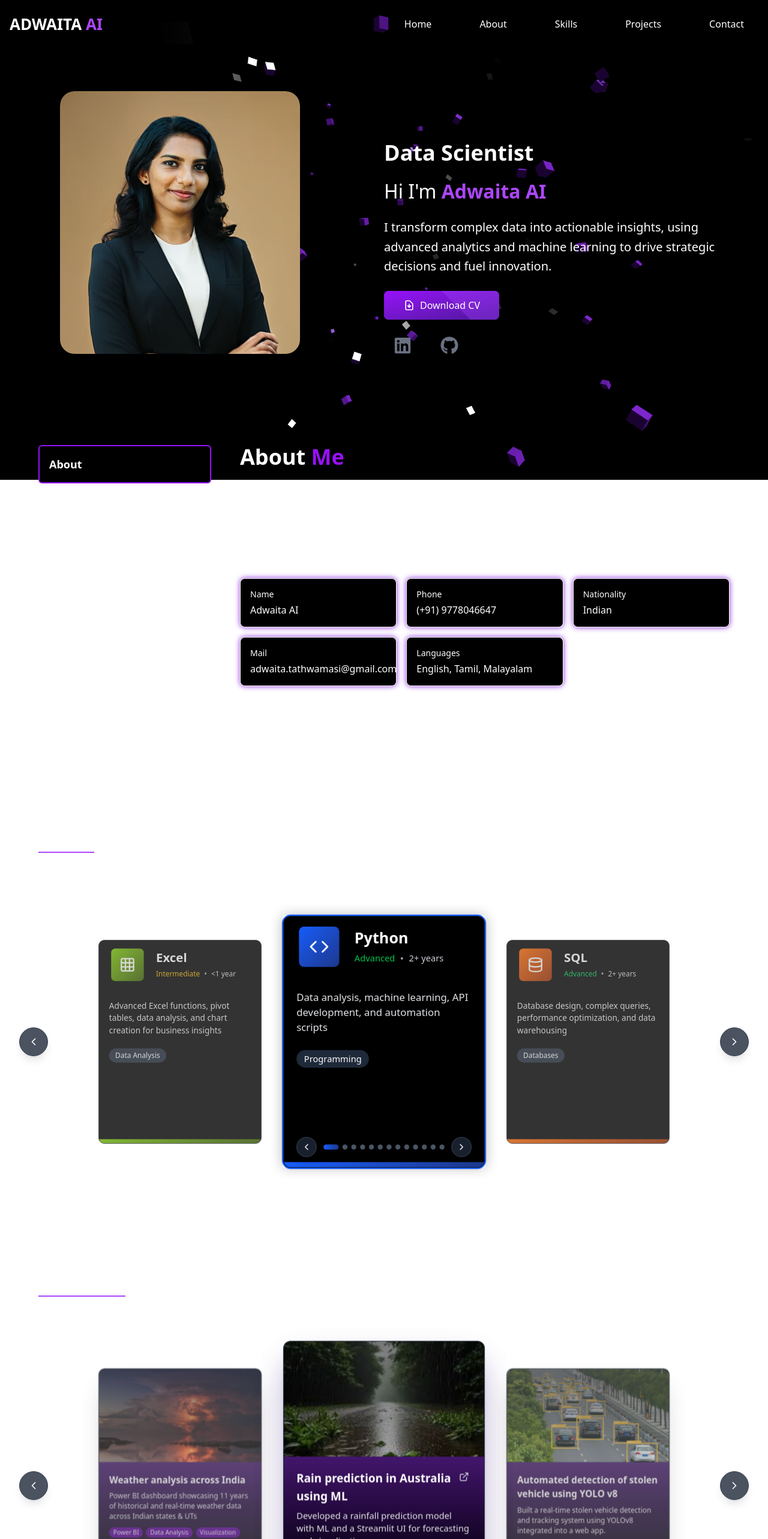
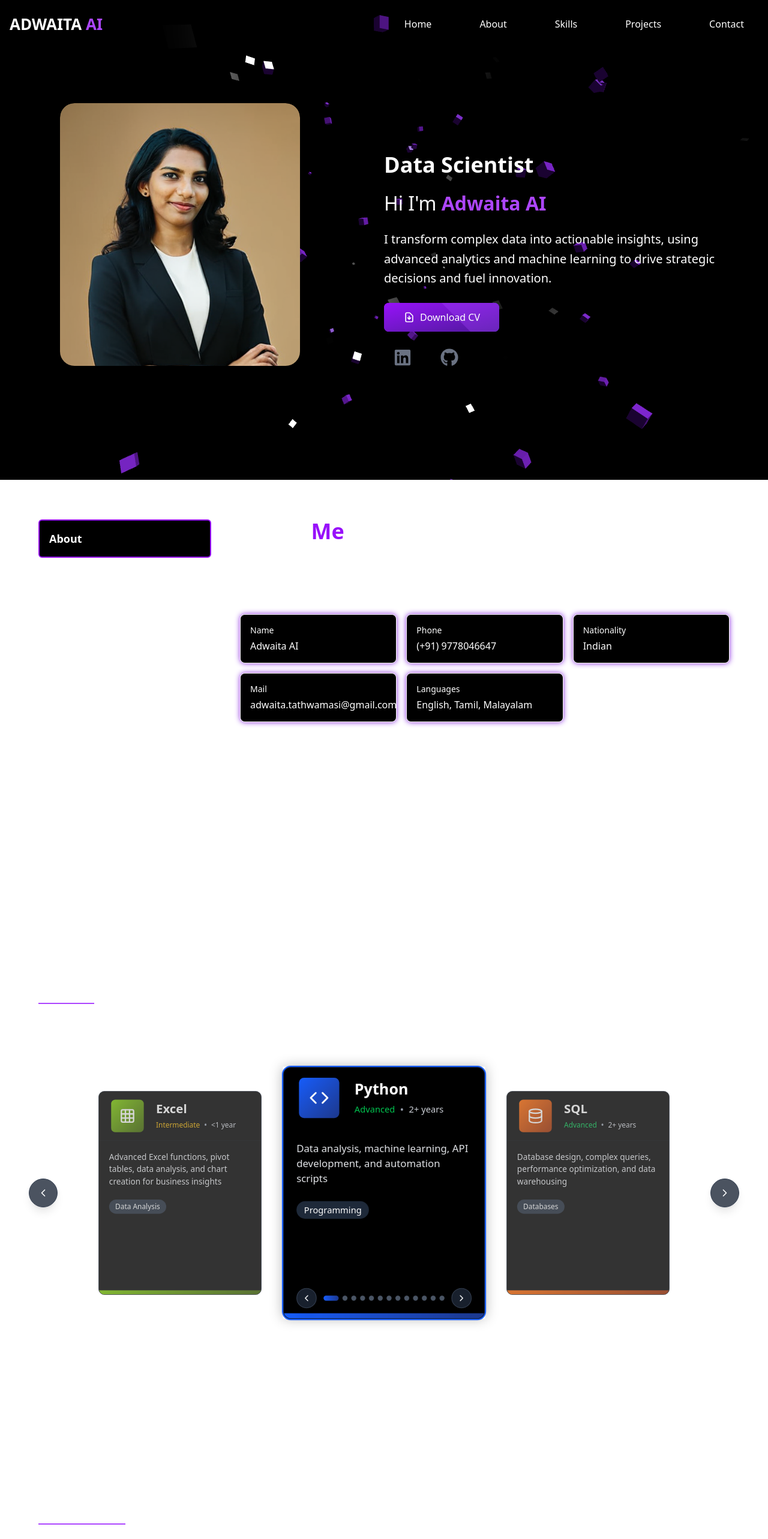
Before and after one commit to adwaita-ai/Adwaita_Portfolio, a Next.js app: page / in a window 1280 px wide. Shown: the top 2566 px of the page at 60% size. Built offline with nearby package versions, Linux system fonts and the light colour scheme.

Commit message:
Auto update

```diff
--- a/src/app/About/About.jsx
+++ b/src/app/About/About.jsx
@@ -9,6 +9,7 @@ const About = () => {
       case 'about':
         return (
           <>
+          <div className=''>
             <div className="text-4xl font-bold text-white">
               About <span className="text-purple-600">Me</span>
             </div>
@@ -28,6 +29,7 @@ const About = () => {
                   <div className="text-base">{item.value}</div>
                 </div>
               ))}
+            </div>
             </div>
           </>
         );
@@ -54,6 +56,7 @@ const About = () => {
               </div>
             </div>
           </div>
+
         );
 
       case 'education':
@@ -118,7 +121,7 @@ const About = () => {
   };
 
   return (
-    <div id="about" className="w-full p-8 h-150 font-sans">
+    <div id="about" className="w-full p-8  h-150 font-sans">
       <div className="flex flex-col lg:flex-row gap-12 max-w-6xl mx-auto">
         {/* Sidebar */}
         <div className="flex flex-col lg:w-1/4 gap-4">
@@ -143,6 +146,7 @@ const About = () => {
         </div>
       </div>
     </div>
+
   );
 };
 
--- a/src/app/Skills/Skills.jsx
+++ b/src/app/Skills/Skills.jsx
@@ -217,7 +217,7 @@ export default function SkillsCarousel() {
   };
 
   return (
-    <section className="w-full px-4 py-16 text-white" id="skills">
+    <section className="w-full mt-[10]px px-4 py-16 text-white" id="skills">
       <div className="w-full max-w-6xl mx-auto flex flex-col items-start">
         <div className="text-4xl font-bold relative pb-2 mb-10 text-left" data-aos="fade-right">
           Skills
--- a/src/app/page.jsx
+++ b/src/app/page.jsx
@@ -10,7 +10,7 @@ const Home = () => {
   return (
     <>
       {/* Hero Section */}
-      <section className="h-[550px] mt-25 ml-10 mr-10">
+      <section className="h-[550px] mt-30 ml-10 mr-10 mb-[40px] m">
         <div className="container mx-auto h-full xl:pt-8 xl:pb-2">
           <div className="flex flex-col items-center gap-5 xl:flex-row xl:justify-between">
             {/* Photo Section */}
@@ -72,16 +72,19 @@ const Home = () => {
       </section>
 
       {/* Additional Sections */}
-      <section className="bg-transparent" id="about">
+      <section className="py-16 px-4 bg-transparent" id="about">
   <About />
 </section>
-      <section className="bg-transparent" id="skills">
+
+<section className="py-16 px-4 bg-transparent" id="skills">
   <Skills />
 </section>
-      <section className="bg-transparent" id="projects">
+
+<section className="py-16 px-4 bg-transparent" id="projects">
   <Projects />
 </section>
-      <section className="bg-transparent" id="contact">
+
+<section className="py-16 px-4 bg-transparent" id="contact">
   <Contact />
 </section>
     </>
```
Lines whose indentation alone changed are shown as unchanged.
